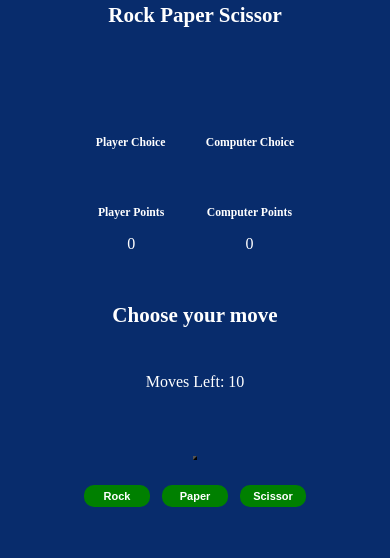
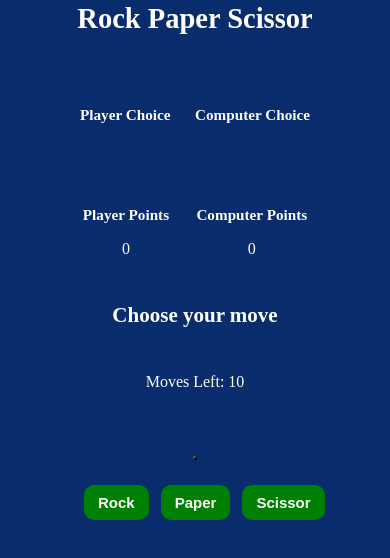
Before and after one commit to JaveriaHamid/Rock-Paper-Scissor-Game, a plain HTML site: page rock-paper-scissor.html in a window 390 px wide. Drawn offline with Linux system fonts and the light colour scheme.

Commit message:
Add files via upload

```diff
--- a/style1.css
+++ b/style1.css
@@ -125,15 +125,14 @@
 {
    .title{
     text-align: center;
-    font-size: 14px;
+    font-size: 19px;
    }
    .choice{
-    font-size: 10px;
+    font-size: 13px;
     text-align: center;
-    margin-top: 30px;
    }
    .score{
-    font-size: 10px;
+    font-size: 13px;
     text-align: center;
    }
    .player-choice, .computer-choice{
@@ -160,14 +159,14 @@
    }
    .options button{
     margin-inline: 6px;
-    padding: 5px 9px;
-    font-size: 11px;
+    padding: 9px 14px;
+    font-size: 15px;
    }
    .reload{
-    padding: 6px 10px;
-    font-size: 15px;
+    padding: 9px 17px;
+    font-size: 30px;
    }
    .result{
-    font-size: 25px;
+    font-size: 30px;
    }
 }
```
